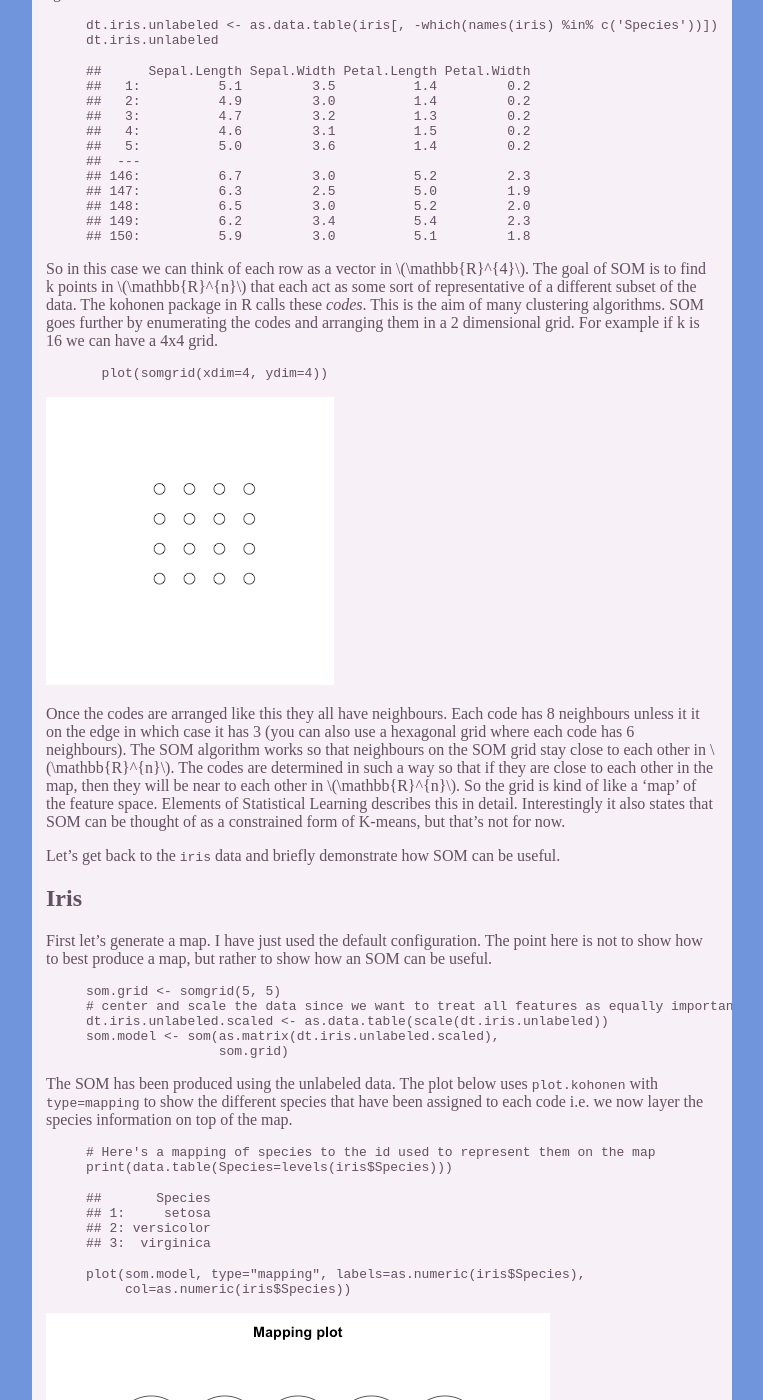
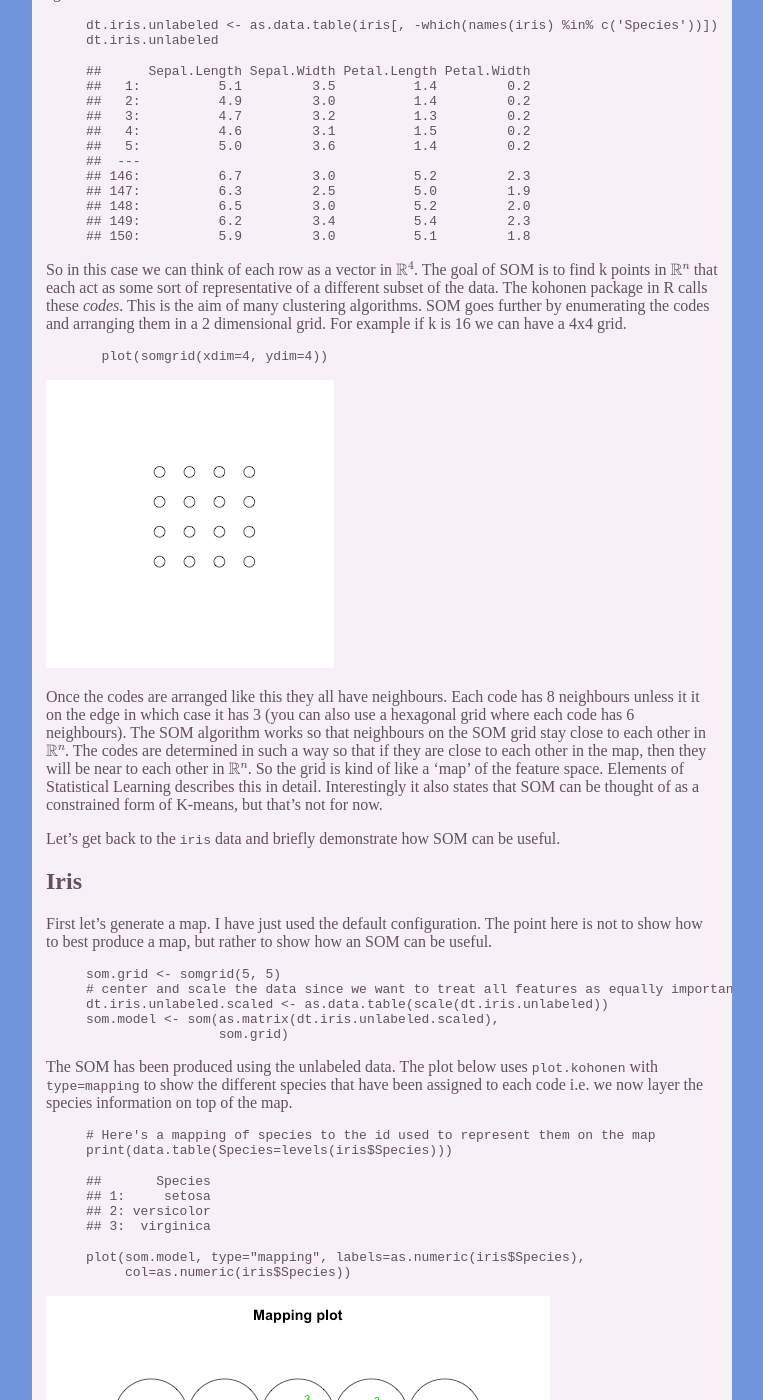
Before and after one commit to itsakettle/itsakettle.github.io, a Jekyll site: the page built from _posts/2017-03-17-inside_som.md, in a window 1280 px wide and 1400 px high, scrolled down 883 px. Shown: the whole window, without its empty margins (258-1021 px from the left). Built offline with Jekyll 4.4.1, drawn with Linux system fonts in a browser that asks for light colours; nearby versions of some CDN libraries; some web fonts are replaced; formulas are drawn with MathJax 3; part of the change alters nothing that is shown; some of the changed text lies outside the part shown.

```diff
--- a/_includes/head.html
+++ b/_includes/head.html
@@ -11,5 +11,5 @@
 	<link href='https://fonts.googleapis.com/css?family=Open+Sans:400,300,700,800,600' rel='stylesheet' type='text/css'>
 	<link href='https://fonts.googleapis.com/css?family=Muli:400,300' rel='stylesheet' type='text/css'>
 	<link rel="stylesheet" href="https://use.fontawesome.com/releases/v5.1.0/css/all.css" integrity="sha384-lKuwvrZot6UHsBSfcMvOkWwlCMgc0TaWr+30HWe3a4ltaBwTZhyTEggF5tJv8tbt" crossorigin="anonymous">
-
+	<script src='https://cdnjs.cloudflare.com/ajax/libs/mathjax/2.7.5/MathJax.js?config=TeX-MML-AM_CHTML' async></script>
 </head>
```
